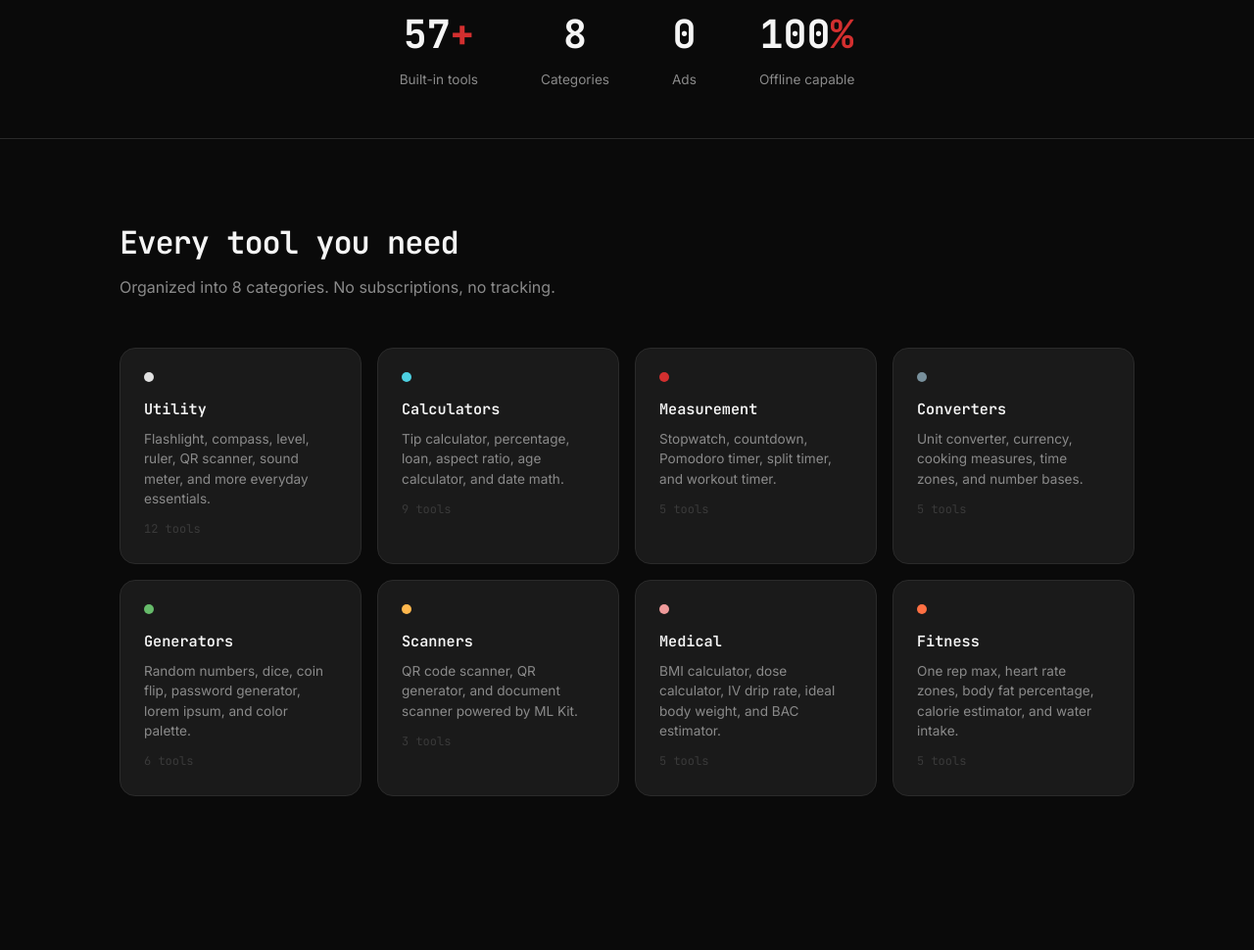
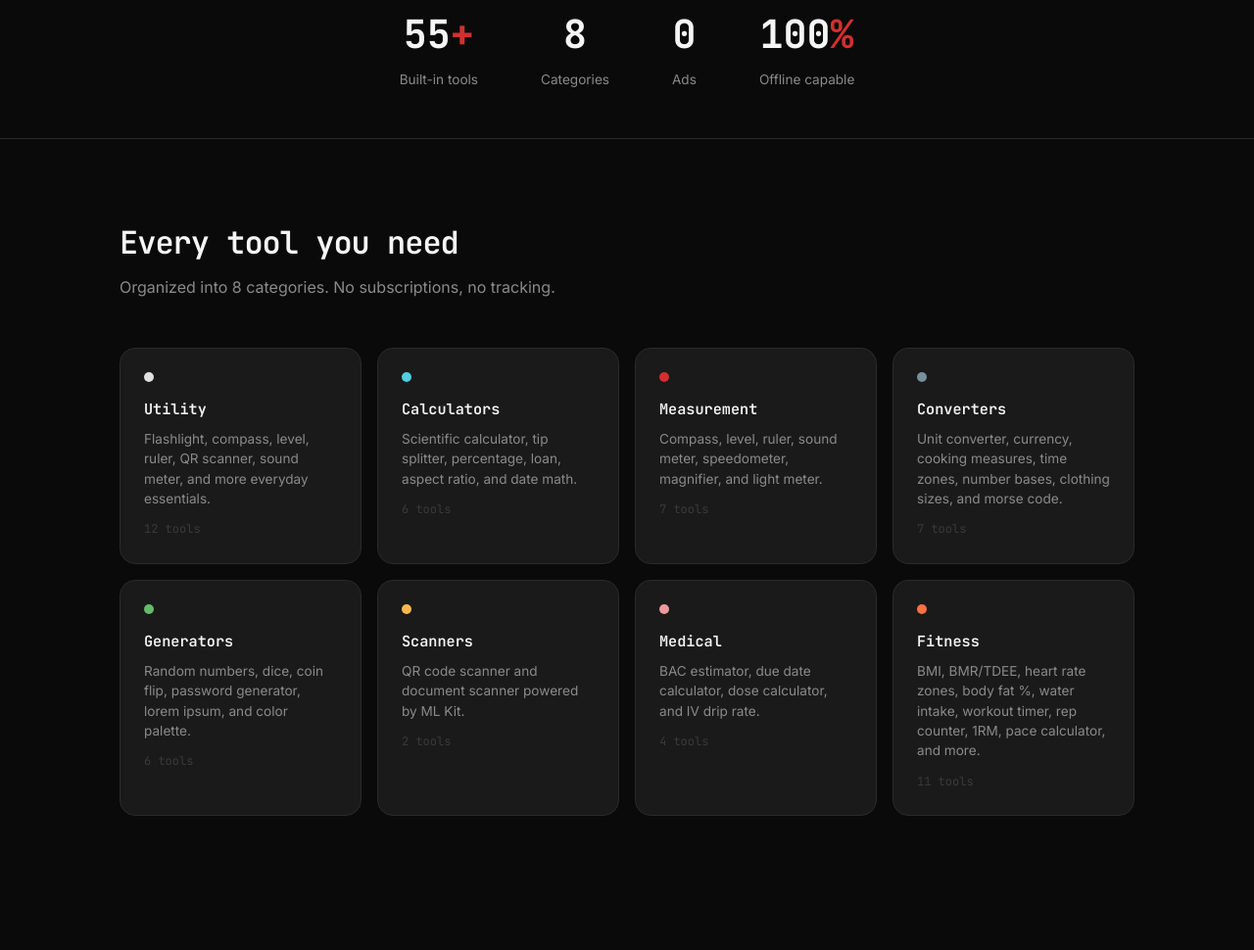
Before and after one commit to Paksulab/dotbox, a plain HTML site: page docs/index.html in a window 1280 px wide. Shown: the part 846-1816 px from the top of the page at 98% size. Drawn offline with Linux system fonts and the light colour scheme.

Commit message:
fix: correct tool counts — 55 tools across 8 categories

```diff
--- a/docs/index.html
+++ b/docs/index.html
@@ -3,8 +3,8 @@
 <head>
     <meta charset="UTF-8">
     <meta name="viewport" content="width=device-width, initial-scale=1.0">
-    <title>dotBox - 57 Tools in One App</title>
-    <meta name="description" content="dotBox is a minimalist Android toolkit with 57+ utility tools. Calculators, converters, timers, fitness tools, and more.">
+    <title>dotBox - 55 Tools in One App</title>
+    <meta name="description" content="dotBox is a minimalist Android toolkit with 55+ utility tools. Calculators, converters, timers, fitness tools, and more.">
     <link rel="icon" type="image/svg+xml" href="favicon.svg">
     <style>
         @import url('https://fonts.googleapis.com/css2?family=JetBrains+Mono:wght@400;500;600;700&family=Inter:wght@300;400;500;600&display=swap');
@@ -464,7 +464,7 @@
             <circle cx="75" cy="75" r="8" fill="#F5F5F5"/>
         </svg>
         <h1>dot<span class="dot">Box</span></h1>
-        <p class="tagline">57 tools. One app. Zero clutter.</p>
+        <p class="tagline">55 tools. One app. Zero clutter.</p>
         <p class="sub-tagline">A minimalist Android toolkit for everything you need.</p>
         <div class="hero-cta">
             <a href="#" class="btn-primary">
@@ -481,7 +481,7 @@
     <!-- Stats -->
     <section class="stats">
         <div class="stat">
-            <div class="stat-number">57<span class="accent">+</span></div>
+            <div class="stat-number">55<span class="accent">+</span></div>
             <div class="stat-label">Built-in tools</div>
         </div>
         <div class="stat">
@@ -513,20 +513,20 @@
             <div class="category-card">
                 <div class="category-dot" style="background: #4DD0E1;"></div>
                 <h3 class="category-name">Calculators</h3>
-                <p class="category-desc">Tip calculator, percentage, loan, aspect ratio, age calculator, and date math.</p>
-                <div class="category-count">9 tools</div>
+                <p class="category-desc">Scientific calculator, tip splitter, percentage, loan, aspect ratio, and date math.</p>
+                <div class="category-count">6 tools</div>
             </div>
             <div class="category-card">
                 <div class="category-dot" style="background: #D32F2F;"></div>
                 <h3 class="category-name">Measurement</h3>
-                <p class="category-desc">Stopwatch, countdown, Pomodoro timer, split timer, and workout timer.</p>
-                <div class="category-count">5 tools</div>
+                <p class="category-desc">Compass, level, ruler, sound meter, speedometer, magnifier, and light meter.</p>
+                <div class="category-count">7 tools</div>
             </div>
             <div class="category-card">
                 <div class="category-dot" style="background: #78909C;"></div>
                 <h3 class="category-name">Converters</h3>
-                <p class="category-desc">Unit converter, currency, cooking measures, time zones, and number bases.</p>
-                <div class="category-count">5 tools</div>
+                <p class="category-desc">Unit converter, currency, cooking measures, time zones, number bases, clothing sizes, and morse code.</p>
+                <div class="category-count">7 tools</div>
             </div>
             <div class="category-card">
                 <div class="category-dot" style="background: #66BB6A;"></div>
@@ -537,20 +537,20 @@
             <div class="category-card">
                 <div class="category-dot" style="background: #FFB74D;"></div>
                 <h3 class="category-name">Scanners</h3>
-                <p class="category-desc">QR code scanner, QR generator, and document scanner powered by ML Kit.</p>
-                <div class="category-count">3 tools</div>
+                <p class="category-desc">QR code scanner and document scanner powered by ML Kit.</p>
+                <div class="category-count">2 tools</div>
             </div>
             <div class="category-card">
                 <div class="category-dot" style="background: #EF9A9A;"></div>
                 <h3 class="category-name">Medical</h3>
-                <p class="category-desc">BMI calculator, dose calculator, IV drip rate, ideal body weight, and BAC estimator.</p>
-                <div class="category-count">5 tools</div>
+                <p class="category-desc">BAC estimator, due date calculator, dose calculator, and IV drip rate.</p>
+                <div class="category-count">4 tools</div>
             </div>
             <div class="category-card">
                 <div class="category-dot" style="background: #FF7043;"></div>
                 <h3 class="category-name">Fitness</h3>
-                <p class="category-desc">One rep max, heart rate zones, body fat percentage, calorie estimator, and water intake.</p>
-                <div class="category-count">5 tools</div>
+                <p class="category-desc">BMI, BMR/TDEE, heart rate zones, body fat %, water intake, workout timer, rep counter, 1RM, pace calculator, and more.</p>
+                <div class="category-count">11 tools</div>
             </div>
         </div>
     </section>
```
Also changed, not shown: 1 other file.
